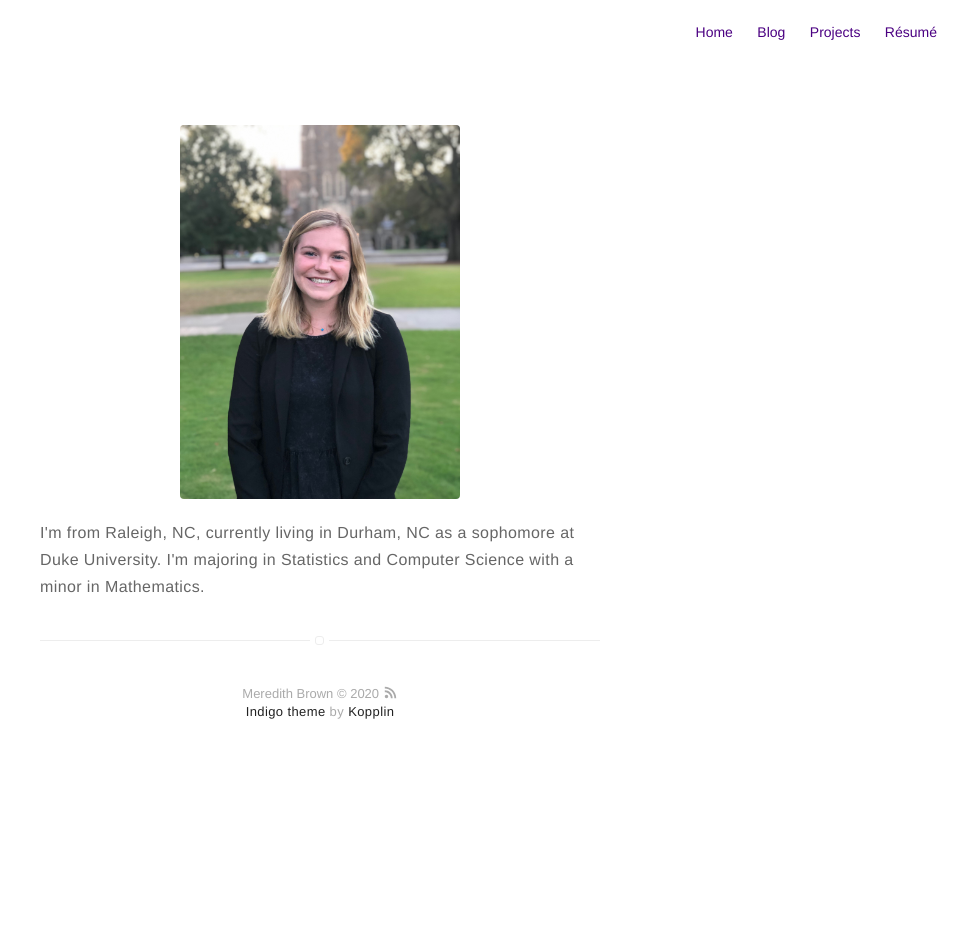
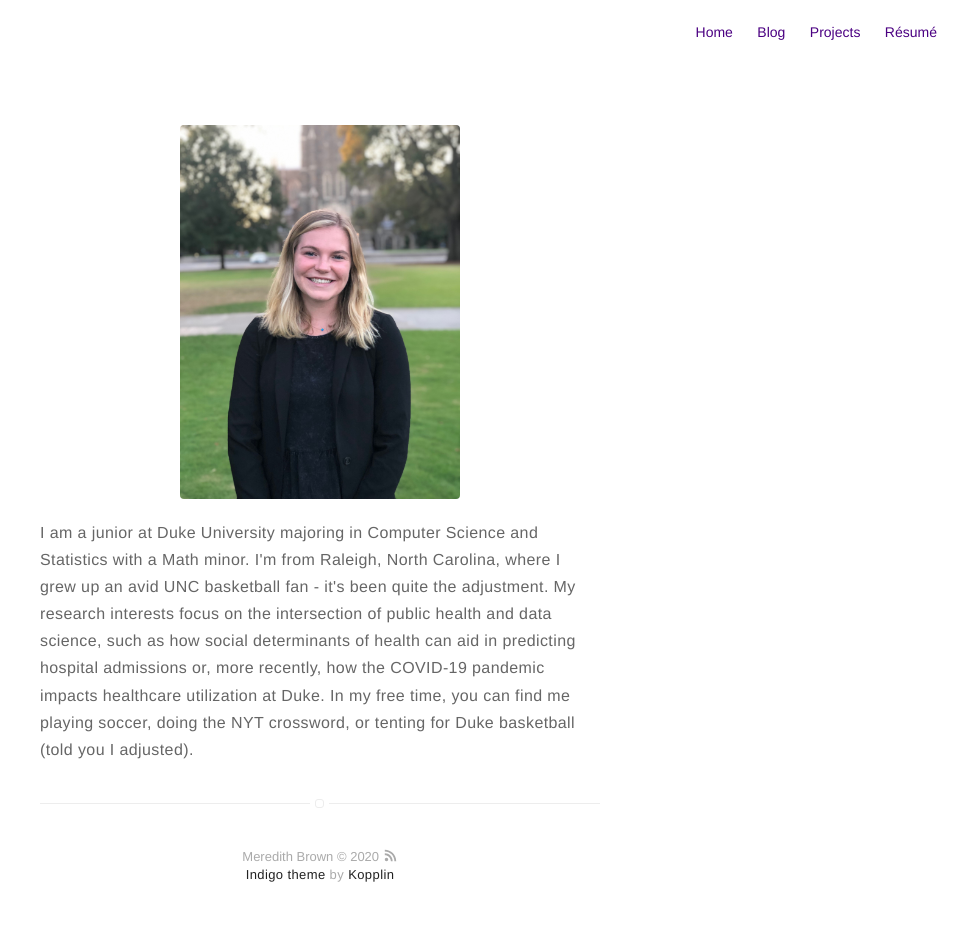
Before and after one commit to meredithb3/meredithb3.github.io, a Jekyll site: the page built from about.md, in a window 1280 px wide. Shown: the whole page, without its empty margins (320-1280 px from the left). Built offline with Jekyll 4.4.1, drawn with Linux system fonts in a browser that asks for light colours; before the commit the page ends 900 px from its top, so only the background shows below that.

Commit message:
updated about section

```diff
--- a/_config.yml
+++ b/_config.yml
@@ -39,7 +39,7 @@ twitter: 'meredith_b3'
 # google: mygoogle
 # instagram: myinstagram
 # pinterest: mypinterest
-linkedin: meredith-brown-807964172
+linkedin: meredith-brown3
 # youtube: myyoutube
 # spotify: myspotify
 github: meredithb3
--- a/about.md
+++ b/about.md
@@ -4,4 +4,4 @@ layout: page
 ---
 ![Profile Image]({{ site.url }}/{{ site.picture }})
 
-<p> I'm from Raleigh, NC, currently living in Durham, NC as a sophomore at Duke University. I'm majoring in Statistics and Computer Science with a minor in Mathematics.
+<p> I am a junior at Duke University majoring in Computer Science and Statistics with a Math minor. I'm from Raleigh, North Carolina, where I grew up an avid UNC basketball fan - it's been quite the adjustment. My research interests focus on the intersection of public health and data science, such as how social determinants of health can aid in predicting hospital admissions or, more recently, how the COVID-19 pandemic impacts healthcare utilization at Duke. In my free time, you can find me playing soccer, doing the NYT crossword, or tenting for Duke basketball (told you I adjusted). </p>
```
Also changed, not shown: 1 other file.
